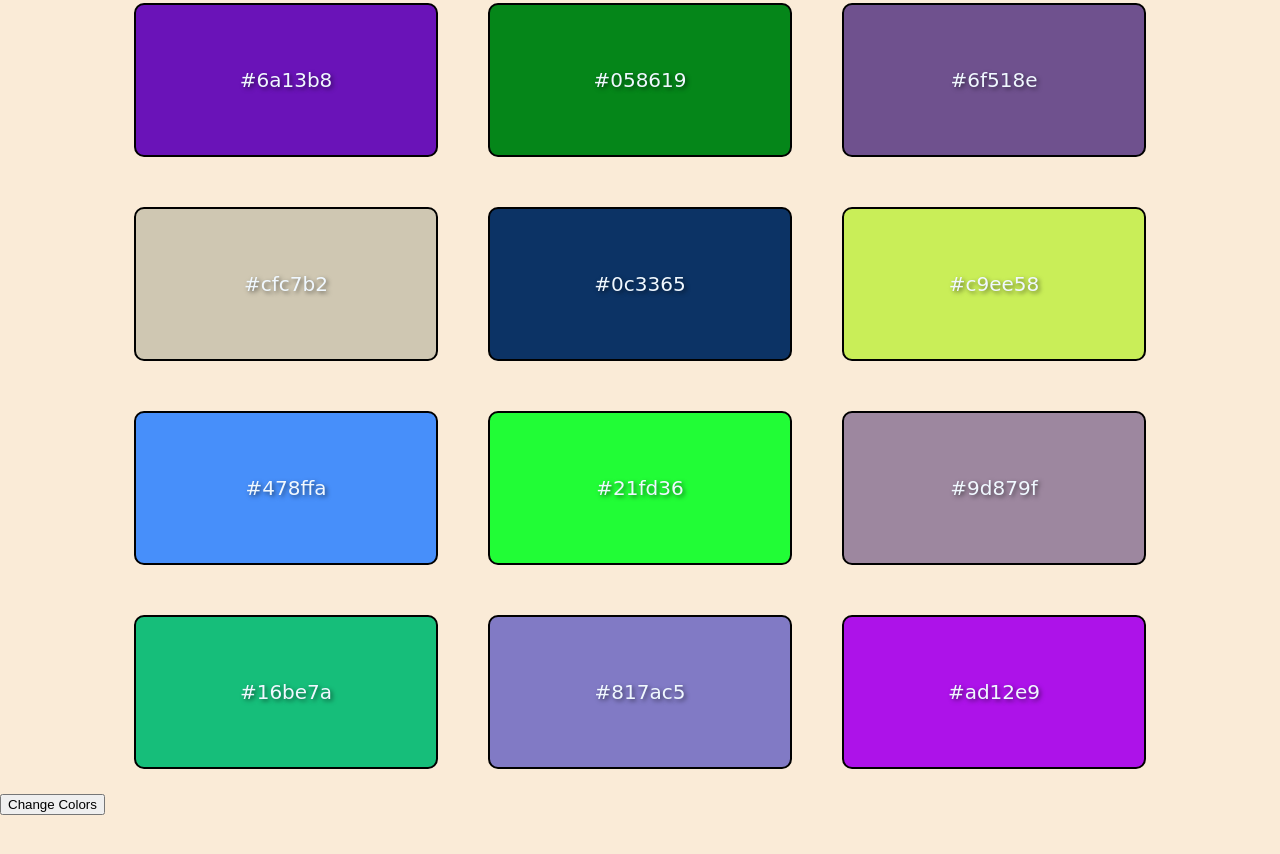
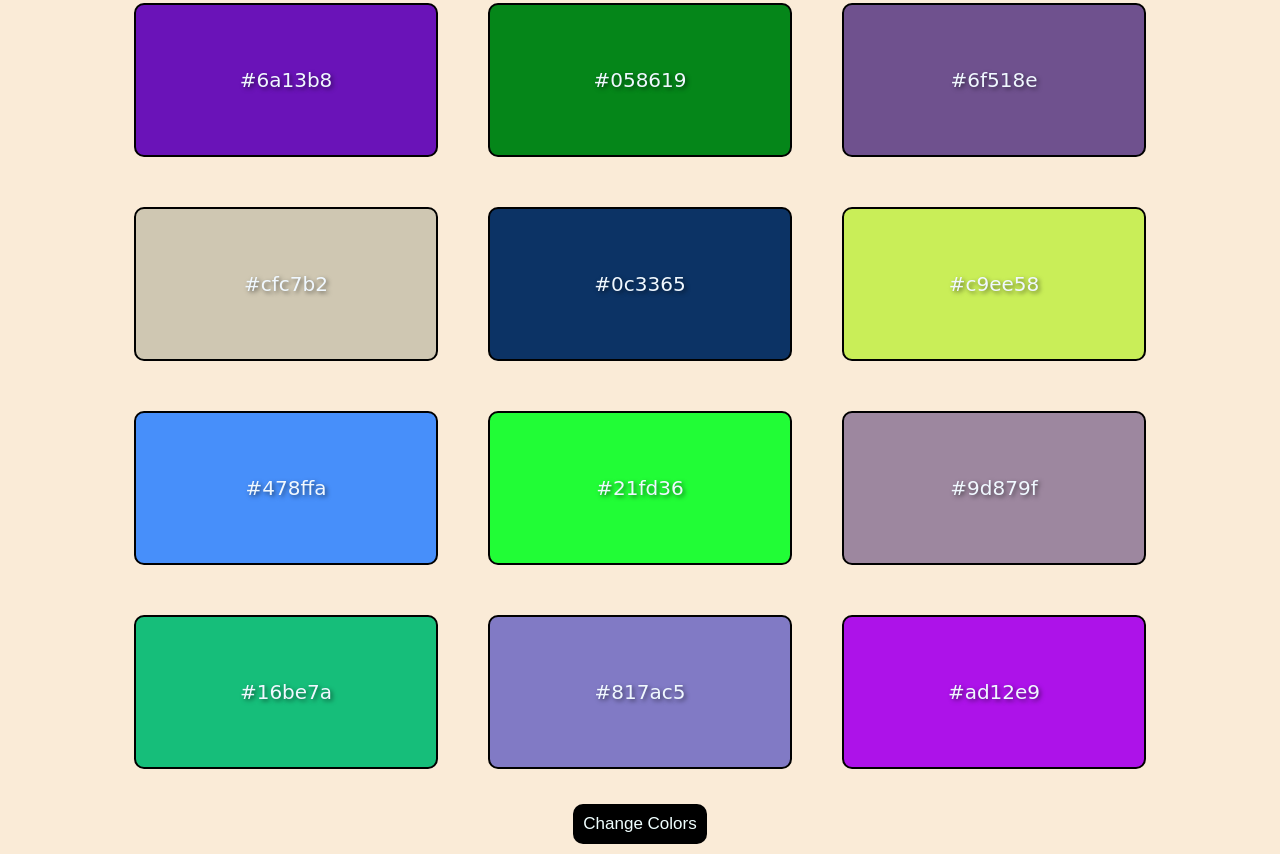
Before and after one commit to Aneal07/Random-Color-Generator, a plain HTML site: page random color generator/index.html in a window 1280 px wide. Shown: the part 1327-2181 px from the top of the page. Before the commit the page ends 2142 px from the top, so only its background shows below. Drawn offline with Linux system fonts and the light colour scheme.

Commit message:
Update style.css

```diff
--- a/random color generator/style.css
+++ b/random color generator/style.css
@@ -30,3 +30,16 @@ h1{
     border: solid black 2px;
     border-radius: 10px;
 }
+
+#color-button{
+    margin: 10px auto;
+    padding: 10px;
+    display: block;
+    border-radius: 10px;
+    border: none;
+    background-color: black;
+    color: azure;
+    cursor: pointer;
+    font-size: 17px;
+
+}
```
